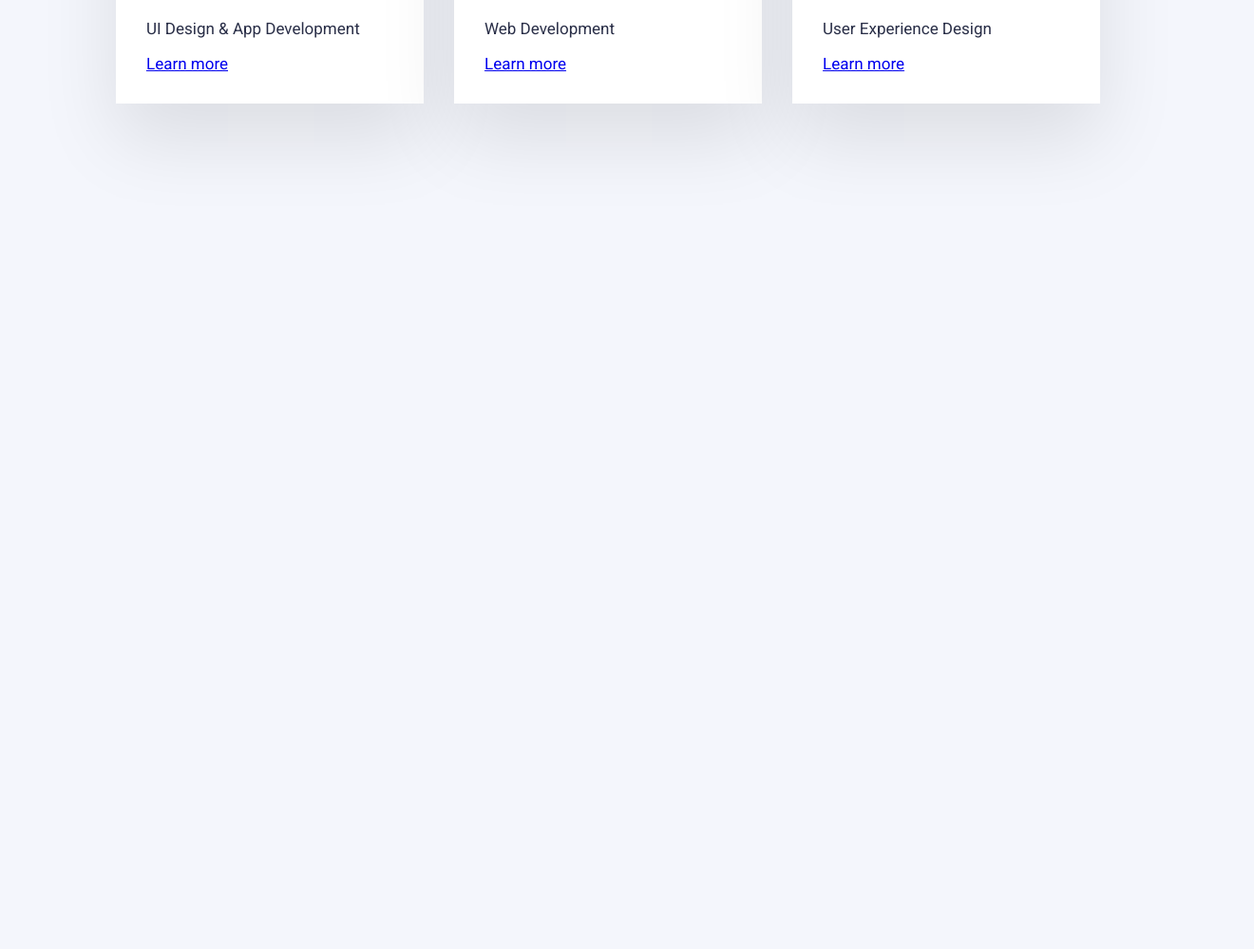
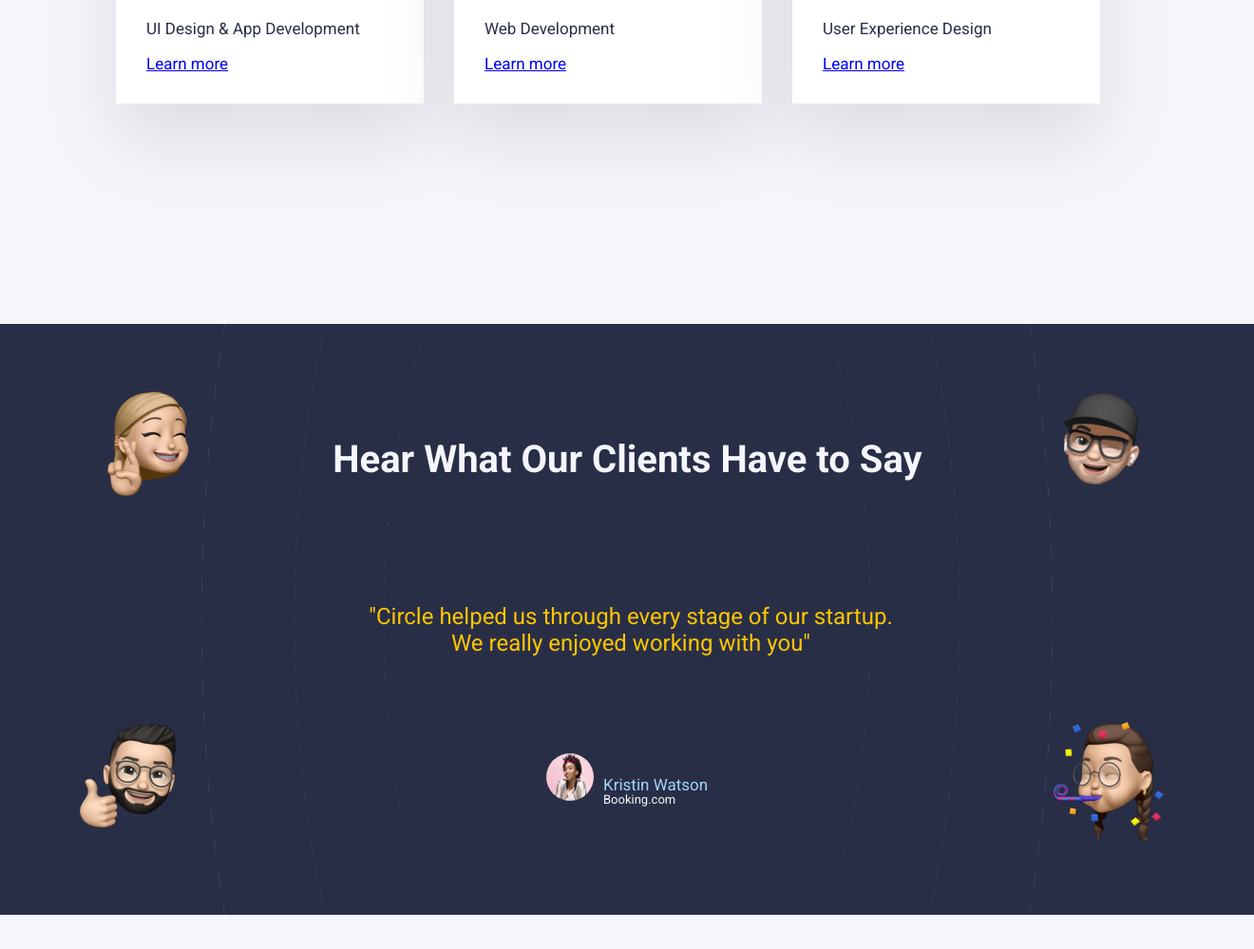
Before and after one commit to evagapi/ironhack-mid-term-project-group-6, a plain HTML site: page index.html in a window 1280 px wide. Shown: the part 513-1512 px from the top of the page at 95% size, 1320 px wide, since content can reach past the window. Before the commit the page ends 800 px from the top, so only its background shows below. Drawn offline with Linux system fonts and the light colour scheme.

Commit message:
testimonials-semicompleted

```diff
--- /dev/null
+++ b/css/testimonials.css
@@ -0,0 +1,74 @@
+.testimonials{
+    background-color:#292e47 ;
+    margin: 200px auto 200px auto;
+    width: 1320px;
+    height: 622px;
+    position: relative;
+
+}
+.testimonials-heading{
+    color:#f4f6fc;
+    font-style: bold;
+    display: flex;
+    justify-content: center;
+    padding:120px 349px 455px 350px ;
+    font-size: 40px;
+}
+.testimonials-paragraph{
+    color:#ffc600;
+    display: flex;
+    justify-content: center;
+    text-align: center;
+    position:absolute;
+    top: 271px;right: 358px;bottom: 275px;left: 366px;
+    width: 596px;
+    height: 76px;
+    font-size: 24px;
+}
+.memojis{
+    width: 150px;
+    height: 150px;
+}
+.memojis .img1{
+    position:absolute;
+    top: 51px;right: 358px;bottom: 275px;left: 76px;
+}
+.memojis .img2{
+    position:absolute;
+    top: 51px;right: 91px;bottom: 421px;left: 1079px;
+}
+.memojis .img3{
+    position:absolute;
+    top: 399px;right: 1167px;bottom: 73px;left: 63px;
+}
+.memojis .img4{
+    position:absolute;
+    top: 399px;right:72px;bottom: 73px;left: 1098px;
+}
+.profile-image{
+    width: 50px;
+    height: 50px;
+    border-radius:100%;
+    position: absolute;
+    top: 452px;right: 695px;bottom: 120px;left: 575px;
+}
+.kristin{
+    color: #A2D6F9;
+    font-size: 17px;
+    position: absolute;
+    top: 459px; right:574px; bottom:146px; left:635px;
+}
+.booking{
+    color:#F4F6FC ;
+    font-size: 13px;
+    position: absolute;
+    top: 481px; right:668px; bottom:126px; left:635px;
+}
+.orbit-image{
+    color:#F4F6FC;
+    position: absolute;
+    width: 1088px;
+    height: 1088px;
+    top: -233px;right:116px;bottom:233px;left: 116px;
+    /*border: 0.78125px dashed darkblue;*/
+}
--- a/index.html
+++ b/index.html
@@ -9,6 +9,7 @@
     <link rel="stylesheet" href="css/variables.css" />
     <link rel="stylesheet" href="css/global.css" />
     <link rel="stylesheet" href="css/projects.css" />
+    <link rel="stylesheet" href="css/testimonials.css">
   </head>
   <body>
     <header>
@@ -62,9 +63,45 @@
         </div>
       </div>
     </section>
+
     <section class="testimonials">
+        <h3 class="testimonials-heading">Hear What Our Clients Have to Say</h3>
+        <p class="testimonials-paragraph">"Circle helped us through every stage of our startup.</br>We really enjoyed working with you"</p>
+        <div class="memojis">
+          <img
+          src="assets/testimonial-section/memoji-1.png"
+          alt="memoji-1-image"
+          class="memojis img1">
+          <img
+          src="assets/testimonial-section/memoji-2.png"
+          alt="memoji-2-image"
+          class="memojis img2">
+          <img
+          src="assets/testimonial-section/memoji-3.png"
+          alt="memoji-3-image"
+          class="memojis img3">
+          <img
+          src="assets/testimonial-section/memoji-4.png"
+          alt="memoji-4-image"
+          class="memojis img4">
+        </div>
+        <img
+        src="assets/testimonial-section/orbit.png"
+        alt="orbit-image"
+        class="orbit-image">
+          <img
+        src="assets/testimonial-section/profile.png"
+        alt="profile image"
+        class="profile-image">
+        <p class="kristin">Kristin Watson</p>
+        <p class="booking">Booking.com</p>
+
+      </div>
+
+     </div>
       <!-- TODO: testimonial of clients (emoji section 🤞 😉 👍 🥳), issue #5 -->
     </section>
+
     <section class="our-services">
       <!-- TODO: our services in 3 columns, issue #6 -->
     </section>
```
